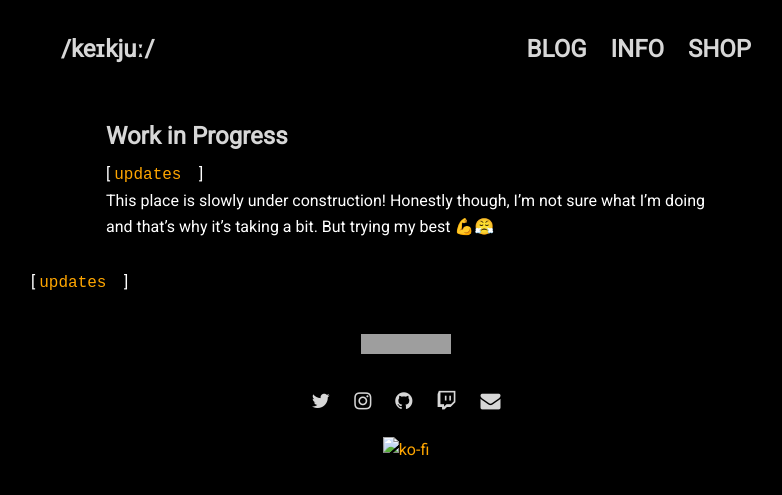
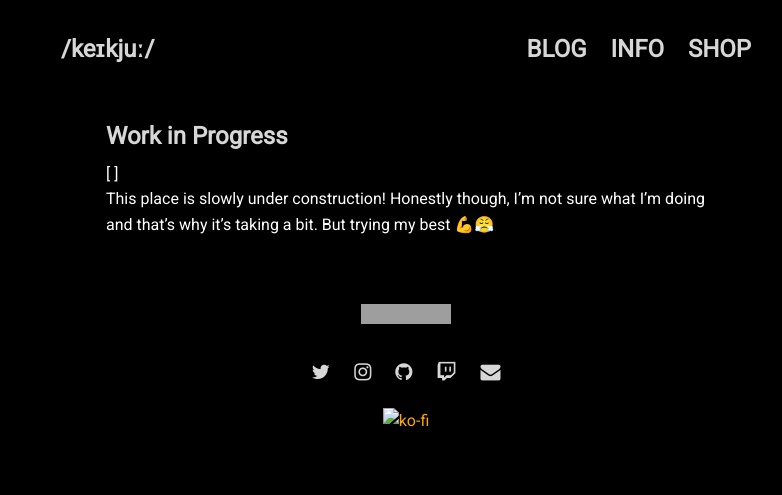
Before and after one commit to keikju/keikju.github.io, a Jekyll site: the page built from _posts/2020-03-18-wip.md, in a window 1280 px wide. Shown: the top 495 px of the page, without its empty margins (234-1016 px from the left). Built offline with Jekyll 4.4.1, drawn with Linux system fonts in a browser that asks for light colours; nearby versions of some CDN libraries; grey boxes are pictures that could not be loaded.

Commit message:
no more tags lol i cant figure it out...for now..

```diff
--- a/_layouts/post.html
+++ b/_layouts/post.html
@@ -15,14 +15,6 @@ layout: default
       ]</span>
     <div class="project-load">{{ content }}</div>
   </div>
-  <span>[
-    {% for tag in page.tags %}
-    {% capture tag_name %}{{ tag }}{% endcapture %}
-    <a href="/tag/{{ tag_name }}"><code class="highligher-rouge">
-        <nobr>{{ tag_name }}</nobr>
-      </code>&nbsp;</a>
-    {% endfor %}
-    ]</span>
   {% if site.data.settings.disqus.comments %}
   {% include disqus.html %}
   {% endif %}
--- a/_posts/2020-03-18-wip.md
+++ b/_posts/2020-03-18-wip.md
@@ -1,7 +1,6 @@
 ---
 layout: post
 title: "Work in Progress"
-tags: updates
 ---
 
 This place is slowly under construction! Honestly though, I'm not sure what I'm doing and that's why it's taking a bit. But trying my best 💪😤
```
Also changed, not shown: _layouts/tagpage.html (deleted, +0 -14 lines), tags/updates.md (deleted).
